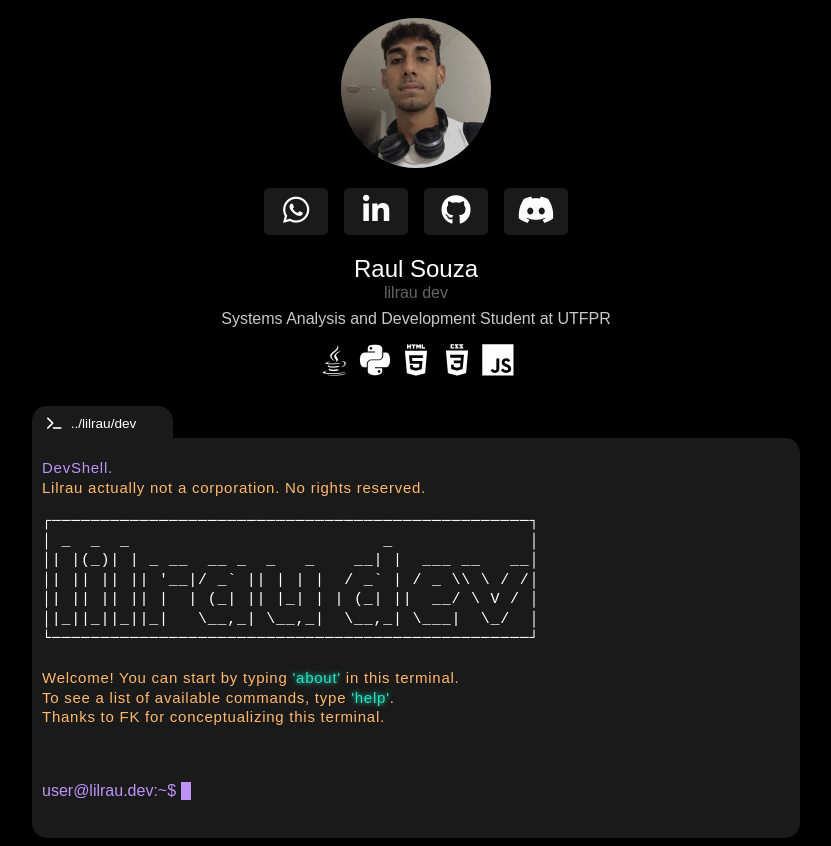
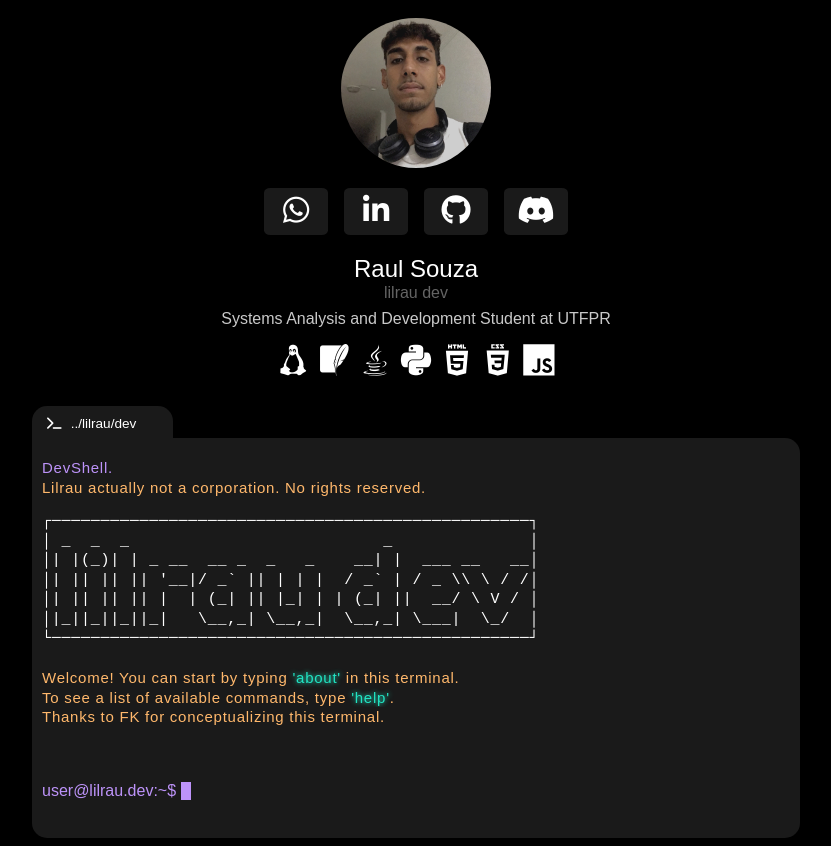
Before and after one commit to lilrau/devsite, a plain HTML site: page index.html in a window 1280 px wide. Shown: the whole page, without its empty margins (224-1055 px from the left). Drawn offline with nearby package versions, Linux system fonts and the light colour scheme; a web font is replaced by a local one.

Commit message:
update stacks

```diff
--- a/index.html
+++ b/index.html
@@ -35,6 +35,8 @@
     <span class="description">Systems Analysis and Development Student at UTFPR</span>
 
     <div class="stacks">
+      <i class="devicon-linux-plain"></i>
+      <i class="devicon-sqlite-plain"></i>
       <i class="devicon-java-plain"></i>
       <i class="devicon-python-plain"></i>
       <i class="devicon-html5-plain-wordmark"></i>
```
